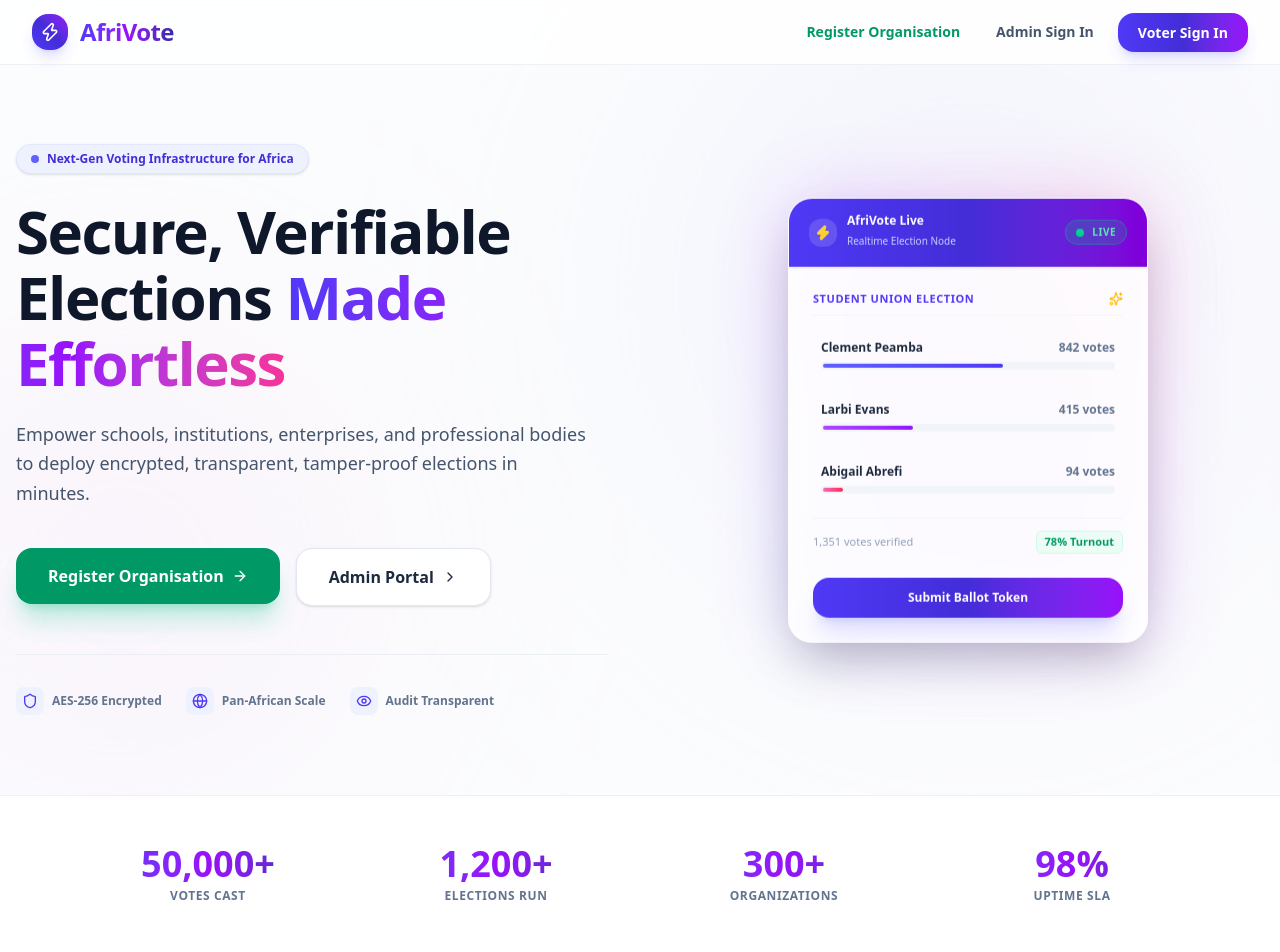
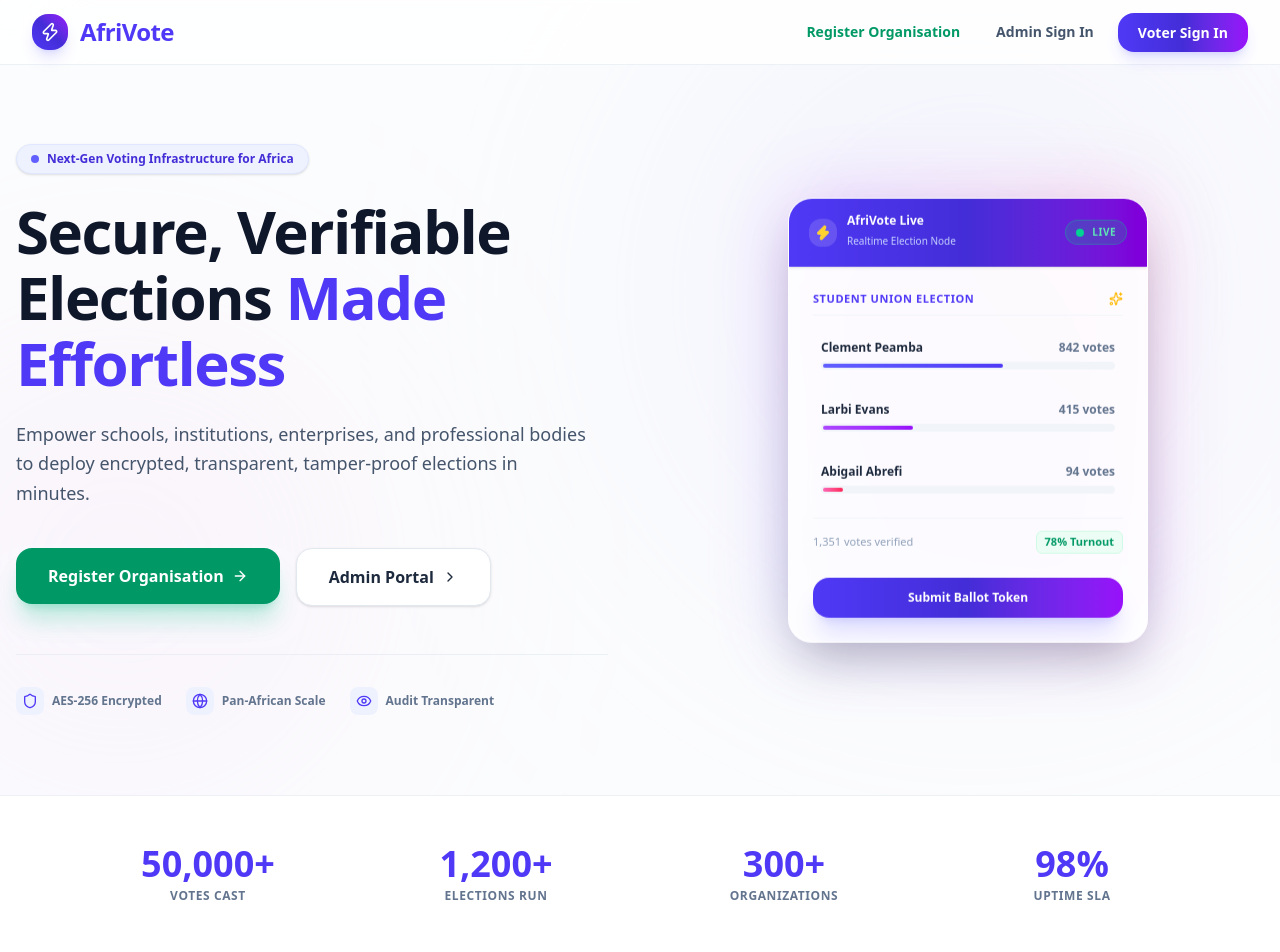
Before and after one commit to sumniclementpeamba/afrivote-frontend, a Next.js app: page / in a window 1280 px wide. Shown: the top 952 px of the page. Built offline with nearby package versions, Linux system fonts and the light colour scheme; no server answers.

Commit message:
Make all content immediately visible on mobile without gradient text or scroll triggers

```diff
--- a/src/app/page.tsx
+++ b/src/app/page.tsx
@@ -1,6 +1,6 @@
 'use client';
 import { motion, AnimatePresence, Variants } from 'framer-motion';
-import { useState, useEffect } from 'react';
+import { useState } from 'react';
 import Link from 'next/link';
 import {
   ArrowRight, Shield, Users, BarChart3, Zap, Star, CreditCard,
@@ -8,39 +8,9 @@ import {
   Menu, X
 } from 'lucide-react';
 
-// ─── useIsMobile Hook ────────────────────────────────────────────────────────
-function useIsMobile(breakpoint = 768) {
-  const [isMobile, setIsMobile] = useState(false);
-
-  useEffect(() => {
-    const check = () => setIsMobile(window.innerWidth < breakpoint);
-    check();
-    window.addEventListener('resize', check);
-    return () => window.removeEventListener('resize', check);
-  }, [breakpoint]);
-
-  return isMobile;
-}
-
-// ─── Animated Number ──────────────────────────────────────────────────────────
+// ─── Animated Number (simplified – always visible) ───────────────────────────
 const AnimatedNumber = ({ value, suffix = '+' }: { value: number; suffix?: string }) => {
-  const [display, setDisplay] = useState(0);
-
-  useEffect(() => {
-    const duration = 1500;
-    const fps = 60;
-    const totalFrames = Math.round((duration / 1000) * fps);
-    let frame = 0;
-    const id = setInterval(() => {
-      frame++;
-      const t = frame / totalFrames;
-      setDisplay(Math.round(value * (t * (2 - t))));
-      if (frame >= totalFrames) { setDisplay(value); clearInterval(id); }
-    }, 1000 / fps);
-    return () => clearInterval(id);
-  }, [value]);
-
-  return <span>{display.toLocaleString()}{suffix}</span>;
+  return <span>{value.toLocaleString()}{suffix}</span>;
 };
 
 // ─── Animation Variants ───────────────────────────────────────────────────────
@@ -155,7 +125,6 @@ export default function LandingPage() {
   const [activeTab, setActiveTab] = useState('security');
   const [mobileMenuOpen, setMobileMenuOpen] = useState(false);
   const feature = FEATURES.find((f) => f.id === activeTab)!;
-  const isMobile = useIsMobile();
 
   return (
     <div className="min-h-screen bg-slate-50/50 dark:bg-slate-950 text-slate-900 dark:text-slate-50 font-sans overflow-x-hidden selection:bg-indigo-500 selection:text-white">
@@ -168,15 +137,15 @@ export default function LandingPage() {
       <nav className="fixed top-0 left-0 right-0 z-50 bg-white/80 dark:bg-slate-950/80 backdrop-blur-2xl border-b border-slate-200/60 dark:border-slate-800/80 transition-all duration-300">
         <div className="max-w-7xl mx-auto px-4 sm:px-6 lg:px-8">
           <div className="flex justify-between items-center h-16">
-            <motion.div initial={isMobile ? false : { opacity: 0, x: -20 }} animate={{ opacity: 1, x: 0 }} className="flex items-center gap-3 cursor-pointer">
+            <motion.div initial={{ opacity: 0, x: -20 }} animate={{ opacity: 1, x: 0 }} className="flex items-center gap-3 cursor-pointer">
               <motion.div whileHover={{ rotate: 12, scale: 1.05 }} transition={{ duration: 0.2 }} className="p-2 bg-gradient-to-tr from-indigo-600 via-indigo-700 to-purple-600 rounded-2xl shadow-lg shadow-indigo-500/20">
                 <Zap className="w-5 h-5 text-white" />
               </motion.div>
-              <span className={`text-2xl font-black tracking-tight ${isMobile ? 'text-indigo-600 dark:text-white' : 'bg-gradient-to-r from-indigo-600 via-purple-600 to-indigo-800 dark:from-indigo-400 dark:to-purple-400 bg-clip-text text-transparent'}`}>AfriVote</span>
+              <span className="text-2xl font-black text-indigo-600 dark:text-white tracking-tight">AfriVote</span>
             </motion.div>
 
             {/* Desktop Actions */}
-            <motion.div initial={isMobile ? false : { opacity: 0, x: 20 }} animate={{ opacity: 1, x: 0 }} className="hidden md:flex items-center gap-2 sm:gap-3">
+            <motion.div initial={{ opacity: 0, x: 20 }} animate={{ opacity: 1, x: 0 }} className="hidden md:flex items-center gap-2 sm:gap-3">
               <Link href="/register" className="text-emerald-600 dark:text-emerald-400 hover:text-emerald-500 font-semibold px-3 py-2 rounded-xl hover:bg-emerald-50 dark:hover:bg-emerald-950/40 transition-all text-sm">
                 Register Organisation
               </Link>
@@ -245,7 +214,7 @@ export default function LandingPage() {
           <div className="grid lg:grid-cols-2 gap-12 lg:gap-16 items-center">
             <div>
               <motion.div
-                initial={isMobile ? false : { opacity: 0, scale: 0.95 }}
+                initial={{ opacity: 0, scale: 0.95 }}
                 animate={{ opacity: 1, scale: 1 }}
                 transition={{ duration: 0.45 }}
                 className="inline-flex items-center gap-2 px-3.5 py-1.5 rounded-full bg-indigo-50 dark:bg-indigo-950/60 border border-indigo-100 dark:border-indigo-900 text-indigo-700 dark:text-indigo-300 text-xs font-bold mb-6 shadow-sm"
@@ -255,19 +224,19 @@ export default function LandingPage() {
               </motion.div>
 
               <motion.h1
-                initial={isMobile ? false : { opacity: 0, y: 30 }}
+                initial={{ opacity: 0, y: 30 }}
                 animate={{ opacity: 1, y: 0 }}
                 transition={{ duration: 0.6, ease: [0.16, 1, 0.3, 1] }}
                 className="text-4xl sm:text-6xl font-black text-slate-900 dark:text-white tracking-tight mb-6 leading-[1.1]"
               >
                 Secure, Verifiable<br />Elections{' '}
-                <span className={isMobile ? 'text-indigo-600 dark:text-indigo-400' : 'bg-gradient-to-r from-indigo-600 via-purple-600 to-pink-500 bg-clip-text text-transparent'}>
+                <span className="text-indigo-600 dark:text-indigo-400">
                   Made Effortless
                 </span>
               </motion.h1>
 
               <motion.p
-                initial={isMobile ? false : { opacity: 0, y: 20 }}
+                initial={{ opacity: 0, y: 20 }}
                 animate={{ opacity: 1, y: 0 }}
                 transition={{ duration: 0.6, delay: 0.15 }}
                 className="text-lg text-slate-600 dark:text-slate-300 mb-10 leading-relaxed max-w-xl font-medium"
@@ -276,7 +245,7 @@ export default function LandingPage() {
               </motion.p>
 
               <motion.div
-                initial={isMobile ? false : { opacity: 0, y: 20 }}
+                initial={{ opacity: 0, y: 20 }}
                 animate={{ opacity: 1, y: 0 }}
                 transition={{ duration: 0.6, delay: 0.25 }}
                 className="flex flex-col sm:flex-row gap-4"
@@ -302,7 +271,7 @@ export default function LandingPage() {
               </motion.div>
 
               <motion.div
-                initial={isMobile ? false : { opacity: 0 }}
+                initial={{ opacity: 0 }}
                 animate={{ opacity: 1 }}
                 transition={{ delay: 0.45 }}
                 className="flex flex-wrap gap-6 mt-12 pt-8 border-t border-slate-200/60 dark:border-slate-800/60"
@@ -323,7 +292,7 @@ export default function LandingPage() {
             </div>
 
             <motion.div
-              initial={isMobile ? false : { opacity: 0, x: 30 }}
+              initial={{ opacity: 0, x: 30 }}
               animate={{ opacity: 1, x: 0 }}
               transition={{ duration: 0.75, delay: 0.2 }}
               className="flex justify-center"
@@ -339,10 +308,8 @@ export default function LandingPage() {
         <div className="max-w-6xl mx-auto px-4">
           <motion.div
             variants={stagger}
-            initial={isMobile ? false : "hidden"}
-            whileInView={isMobile ? undefined : "visible"}
-            animate={isMobile ? "visible" : undefined}
-            viewport={{ once: true }}
+            initial="hidden"
+            animate="visible"
             className="grid grid-cols-2 md:grid-cols-4 gap-8 text-center"
           >
             {[
@@ -352,7 +319,7 @@ export default function LandingPage() {
               { value: 98, label: 'Uptime SLA', suffix: '%' },
             ].map(({ value, label, suffix }) => (
               <motion.div key={label} variants={fadeUp} className="space-y-1">
-                <div className={`text-3xl sm:text-4xl font-black ${isMobile ? 'text-indigo-600 dark:text-white' : 'bg-gradient-to-r from-indigo-600 via-purple-600 to-indigo-800 dark:from-indigo-400 dark:to-purple-400 bg-clip-text text-transparent'}`}>
+                <div className="text-3xl sm:text-4xl font-black text-indigo-600 dark:text-white">
                   <AnimatedNumber value={value} suffix={suffix} />
                 </div>
                 <p className="text-slate-500 dark:text-slate-400 text-xs font-bold uppercase tracking-wider">{label}</p>
@@ -367,19 +334,15 @@ export default function LandingPage() {
         <div className="max-w-7xl mx-auto px-4 sm:px-6 lg:px-8">
           <div className="text-center mb-20">
             <motion.span
-              initial={isMobile ? false : { opacity: 0 }}
-              whileInView={isMobile ? undefined : { opacity: 1 }}
-              animate={isMobile ? { opacity: 1 } : undefined}
-              viewport={{ once: true }}
+              initial={{ opacity: 0 }}
+              animate={{ opacity: 1 }}
               className="text-indigo-600 dark:text-indigo-400 font-extrabold text-xs tracking-[0.2em] uppercase"
             >
               Simple Process
             </motion.span>
             <motion.h2
-              initial={isMobile ? false : { opacity: 0, y: 20 }}
-              whileInView={isMobile ? undefined : { opacity: 1, y: 0 }}
-              animate={isMobile ? { opacity: 1, y: 0 } : undefined}
-              viewport={{ once: true }}
+              initial={{ opacity: 0, y: 20 }}
+              animate={{ opacity: 1, y: 0 }}
               className="text-3xl sm:text-5xl font-black text-slate-900 dark:text-white tracking-tight mt-2 mb-4"
             >
               How AfriVote Works
@@ -392,10 +355,8 @@ export default function LandingPage() {
 
           <motion.div
             variants={stagger}
-            initial={isMobile ? false : "hidden"}
-            whileInView={isMobile ? undefined : "visible"}
-            animate={isMobile ? "visible" : undefined}
-            viewport={{ once: true, margin: '-80px' }}
+            initial="hidden"
+            animate="visible"
             className="grid grid-cols-1 md:grid-cols-3 gap-8 relative"
           >
             <div className="hidden md:block absolute top-[3.5rem] left-[20%] right-[20%] h-px border-t-2 border-dashed border-indigo-200 dark:border-indigo-900 z-0" />
@@ -435,19 +396,15 @@ export default function LandingPage() {
         <div className="max-w-7xl mx-auto px-4 sm:px-6 lg:px-8">
           <div className="text-center mb-14">
             <motion.span
-              initial={isMobile ? false : { opacity: 0 }}
-              whileInView={isMobile ? undefined : { opacity: 1 }}
-              animate={isMobile ? { opacity: 1 } : undefined}
-              viewport={{ once: true }}
+              initial={{ opacity: 0 }}
+              animate={{ opacity: 1 }}
               className="text-indigo-600 dark:text-indigo-400 font-extrabold text-xs tracking-[0.2em] uppercase"
             >
               Platform Capabilities
             </motion.span>
             <motion.h2
-              initial={isMobile ? false : { opacity: 0, y: 20 }}
-              whileInView={isMobile ? undefined : { opacity: 1, y: 0 }}
-              animate={isMobile ? { opacity: 1, y: 0 } : undefined}
-              viewport={{ once: true }}
+              initial={{ opacity: 0, y: 20 }}
+              animate={{ opacity: 1, y: 0 }}
               className="text-3xl sm:text-5xl font-black text-slate-900 dark:text-white tracking-tight mt-2 mb-4"
             >
               Everything You Need
@@ -512,19 +469,15 @@ export default function LandingPage() {
         <div className="max-w-7xl mx-auto px-4 sm:px-6 lg:px-8">
           <div className="text-center mb-16">
             <motion.span
-              initial={isMobile ? false : { opacity: 0 }}
-              whileInView={isMobile ? undefined : { opacity: 1 }}
-              animate={isMobile ? { opacity: 1 } : undefined}
-              viewport={{ once: true }}
+              initial={{ opacity: 0 }}
+              animate={{ opacity: 1 }}
               className="text-indigo-600 dark:text-indigo-400 font-extrabold text-xs tracking-[0.2em] uppercase"
             >
               For Administrators
             </motion.span>
             <motion.h2
-              initial={isMobile ? false : { opacity: 0, y: 20 }}
-              whileInView={isMobile ? undefined : { opacity: 1, y: 0 }}
-              animate={isMobile ? { opacity: 1, y: 0 } : undefined}
-              viewport={{ once: true }}
+              initial={{ opacity: 0, y: 20 }}
+              animate={{ opacity: 1, y: 0 }}
               className="text-3xl sm:text-5xl font-black text-slate-900 dark:text-white tracking-tight mt-2 mb-4"
             >
               Admin Operations Lifecycle
@@ -536,10 +489,8 @@ export default function LandingPage() {
 
           <motion.div
             variants={stagger}
-            initial={isMobile ? false : "hidden"}
-            whileInView={isMobile ? undefined : "visible"}
-            animate={isMobile ? "visible" : undefined}
-            viewport={{ once: true, margin: '-80px' }}
+            initial="hidden"
+            animate="visible"
             className="grid grid-cols-1 md:grid-cols-2 gap-6 lg:gap-8"
           >
             {[
@@ -573,10 +524,8 @@ export default function LandingPage() {
       <section className="py-24 bg-white dark:bg-slate-900/40 border-y border-slate-200/60 dark:border-slate-800/80">
         <div className="max-w-7xl mx-auto px-4 sm:px-6 lg:px-8">
           <motion.div
-            initial={isMobile ? false : { opacity: 0, y: 30 }}
-            whileInView={isMobile ? undefined : { opacity: 1, y: 0 }}
-            animate={isMobile ? { opacity: 1, y: 0 } : undefined}
-            viewport={{ once: true }}
+            initial={{ opacity: 0, y: 30 }}
+            animate={{ opacity: 1, y: 0 }}
             className="max-w-3xl mx-auto text-center"
           >
             <div className="p-5 bg-emerald-50 dark:bg-emerald-950/40 text-emerald-600 dark:text-emerald-400 rounded-3xl inline-flex mx-auto mb-6">
@@ -616,18 +565,14 @@ export default function LandingPage() {
       <section className="py-20 px-4 relative overflow-hidden">
         <div className="max-w-5xl mx-auto">
           <motion.div
-            initial={isMobile ? false : { opacity: 0, scale: 0.96 }}
-            whileInView={isMobile ? undefined : { opacity: 1, scale: 1 }}
-            animate={isMobile ? { opacity: 1, scale: 1 } : undefined}
-            viewport={{ once: true }}
+            initial={{ opacity: 0, scale: 0.96 }}
+            animate={{ opacity: 1, scale: 1 }}
             className="relative bg-gradient-to-tr from-indigo-950 via-indigo-900 to-purple-950 rounded-[2.5rem] shadow-2xl text-center py-16 px-6 sm:px-14 overflow-hidden border border-indigo-800/40"
           >
             <div className="absolute inset-0 bg-[radial-gradient(circle_at_top_right,rgba(255,255,255,0.1),transparent)] pointer-events-none" />
             <motion.h2
-              initial={isMobile ? false : { opacity: 0, y: 12 }}
-              whileInView={isMobile ? undefined : { opacity: 1, y: 0 }}
-              animate={isMobile ? { opacity: 1, y: 0 } : undefined}
-              viewport={{ once: true }}
+              initial={{ opacity: 0, y: 12 }}
+              animate={{ opacity: 1, y: 0 }}
               className="text-3xl sm:text-5xl font-black text-white mb-5 relative z-10 tracking-tight"
             >
               Ready to Upgrade Scale?
@@ -651,19 +596,15 @@ export default function LandingPage() {
       <section className="py-24 bg-white dark:bg-slate-900/40 relative">
         <div className="max-w-7xl mx-auto px-4 sm:px-6 lg:px-8 text-center">
           <motion.span
-            initial={isMobile ? false : { opacity: 0 }}
-            whileInView={isMobile ? undefined : { opacity: 1 }}
-            animate={isMobile ? { opacity: 1 } : undefined}
-            viewport={{ once: true }}
+            initial={{ opacity: 0 }}
+            animate={{ opacity: 1 }}
             className="text-indigo-600 dark:text-indigo-400 font-extrabold text-xs tracking-[0.2em] uppercase"
           >
             The Builders
           </motion.span>
           <motion.h2
-            initial={isMobile ? false : { opacity: 0, y: 20 }}
-            whileInView={isMobile ? undefined : { opacity: 1, y: 0 }}
-            animate={isMobile ? { opacity: 1, y: 0 } : undefined}
-            viewport={{ once: true }}
+            initial={{ opacity: 0, y: 20 }}
+            animate={{ opacity: 1, y: 0 }}
             className="text-3xl sm:text-5xl font-black text-slate-900 dark:text-white tracking-tight mt-2 mb-3"
           >
             Meet Our Engineering Team
@@ -680,10 +621,8 @@ export default function LandingPage() {
             ].map((member, idx) => (
               <motion.div
                 key={idx}
-                initial={isMobile ? false : { opacity: 0, y: 30 }}
-                whileInView={isMobile ? undefined : { opacity: 1, y: 0 }}
-                animate={isMobile ? { opacity: 1, y: 0 } : undefined}
-                viewport={{ once: true }}
+                initial={{ opacity: 0, y: 30 }}
+                animate={{ opacity: 1, y: 0 }}
                 transition={{ delay: idx * 0.15 }}
                 whileHover={{ y: -6 }}
                 className="bg-slate-50 dark:bg-slate-900 rounded-3xl p-8 border border-slate-200/80 dark:border-slate-800 shadow-sm hover:shadow-xl transition-all duration-300 group text-center"
```
